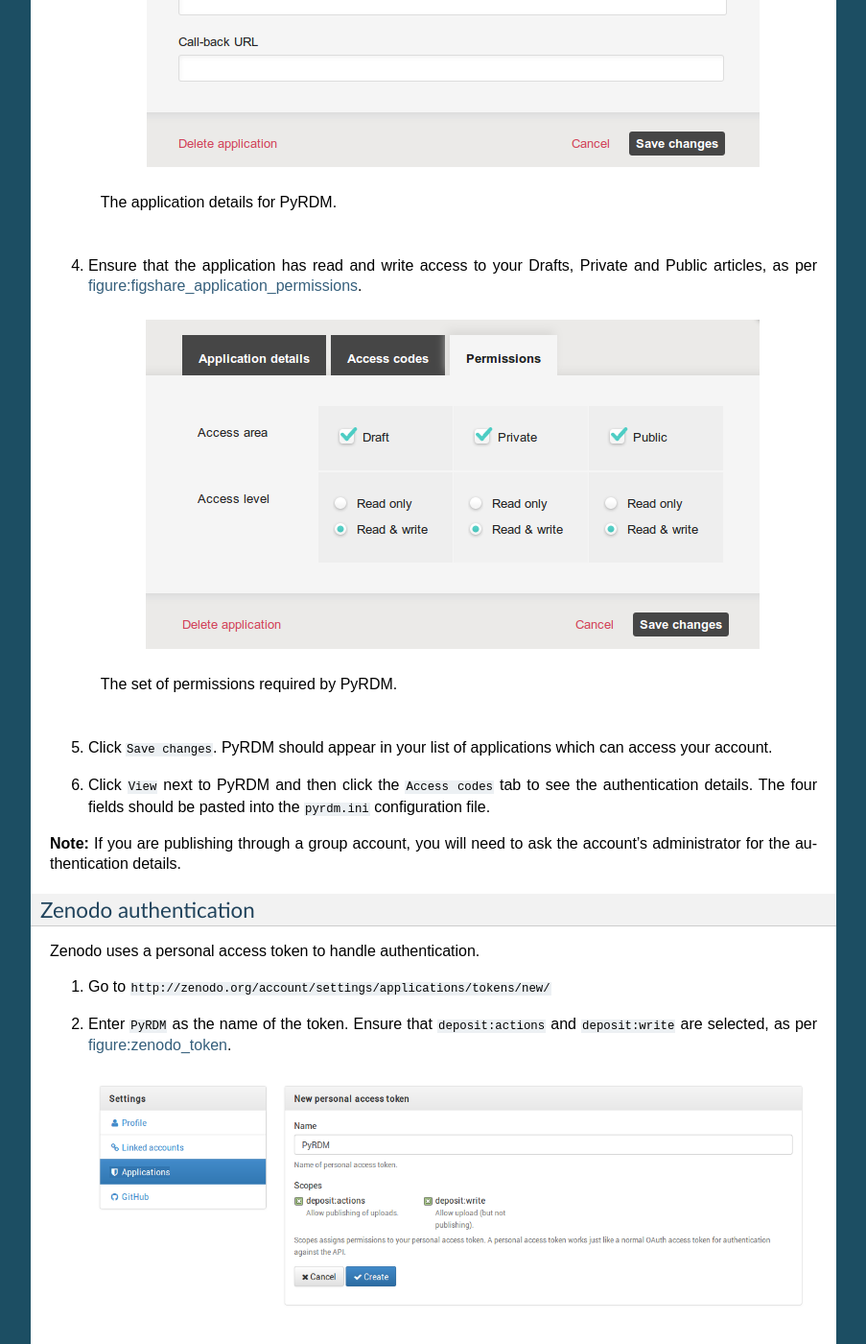
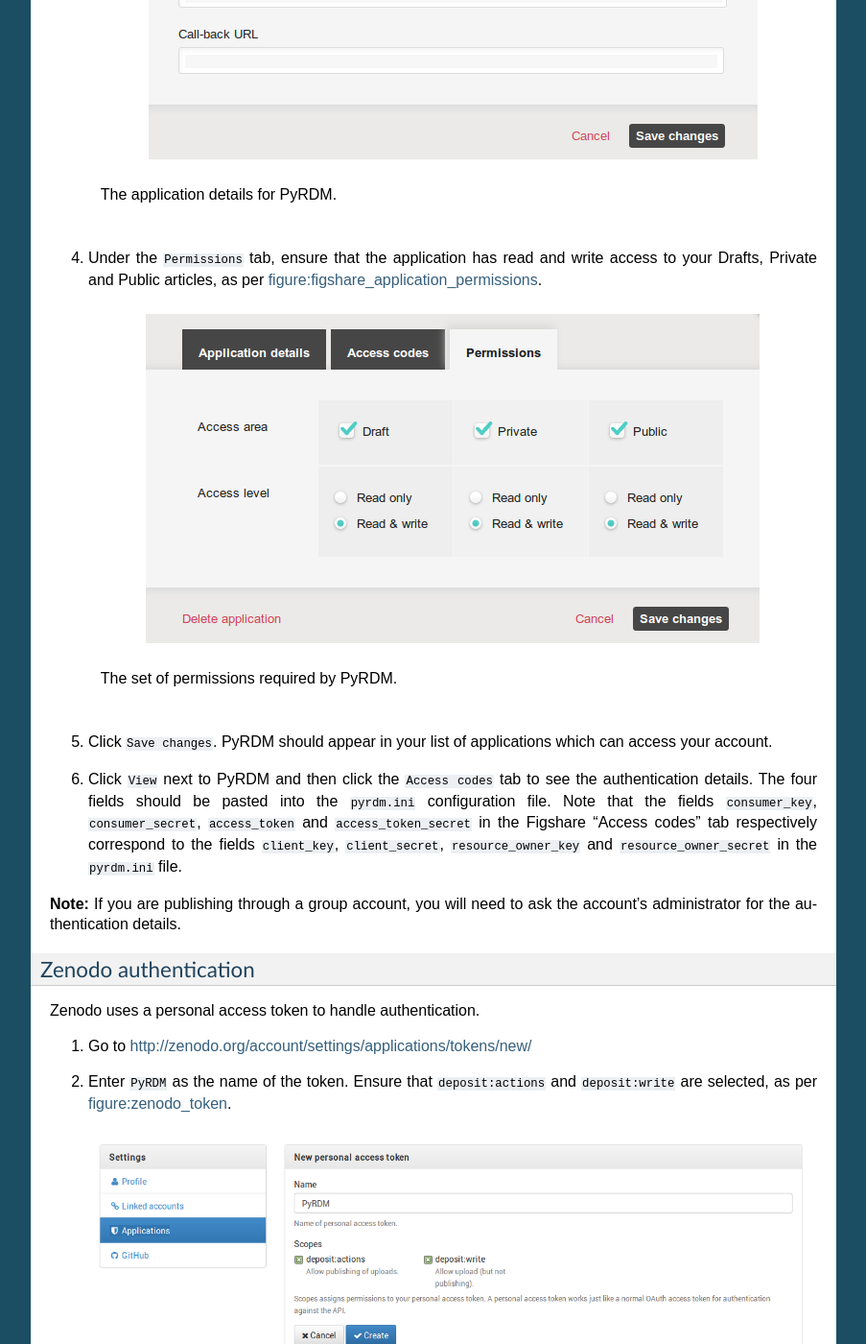
Before and after one commit to pyrdm/pyrdm, a Sphinx documentation site: the page built from docs/source/getting_started.rst, in a window 1280 px wide and 1400 px high, scrolled down 1549 px. Shown: the whole window at 96% size, without its empty margins (198-1101 px from the left). Built offline with Sphinx 7.4.7, drawn with Linux system fonts in a browser that asks for light colours; pages that are not in the unit, such as notebooks, are missing from menus.

Commit message:
Updates to the documentation.

```diff
--- a/docs/source/getting_started.rst
+++ b/docs/source/getting_started.rst
@@ -57,7 +57,7 @@
 after which you should paste them into the ``figshare`` section of the
 configuration file.
 
-#. Go to ``http://figshare.com/account/applications``
+#. Go to `<http://figshare.com/account/applications>`_
 
 #. Click ``Create a new application``
 
@@ -70,7 +70,7 @@
 
       The application details for PyRDM.
 
-#. Ensure that the application has read and write access to your Drafts,
+#. Under the ``Permissions`` tab, ensure that the application has read and write access to your Drafts,
    Private and Public articles, as per figure:figshare_application_permissions_.
 
    .. _figure:figshare_application_permissions:
@@ -84,7 +84,7 @@
 
 #. Click ``View`` next to PyRDM and then click the ``Access codes`` tab
    to see the authentication details. The four fields should be pasted
-   into the ``pyrdm.ini`` configuration file.
+   into the ``pyrdm.ini`` configuration file. Note that the fields ``consumer_key``, ``consumer_secret``, ``access_token`` and ``access_token_secret`` in the Figshare "Access codes" tab respectively correspond to the fields ``client_key``, ``client_secret``, ``resource_owner_key`` and ``resource_owner_secret`` in the ``pyrdm.ini`` file.
 
 **Note:** If you are publishing through a group account, you will need
 to ask the account's administrator for the authentication details.
@@ -94,7 +94,7 @@
 
 Zenodo uses a personal access token to handle authentication.
 
-#. Go to ``http://zenodo.org/account/settings/applications/tokens/new/``
+#. Go to `<http://zenodo.org/account/settings/applications/tokens/new/>`_
 
 #. Enter ``PyRDM`` as the name of the token. Ensure that ``deposit:actions`` and ``deposit:write`` are selected, as per figure:zenodo_token_.
 
```
Also changed, not shown: docs/source/images/figshare_application_details.png.
